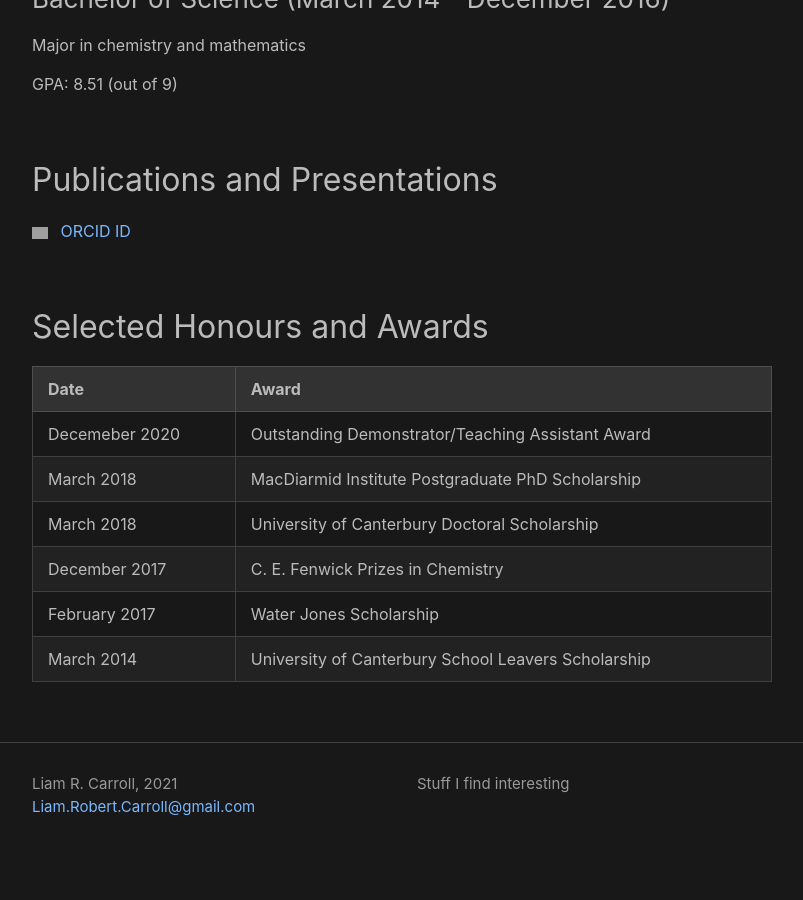
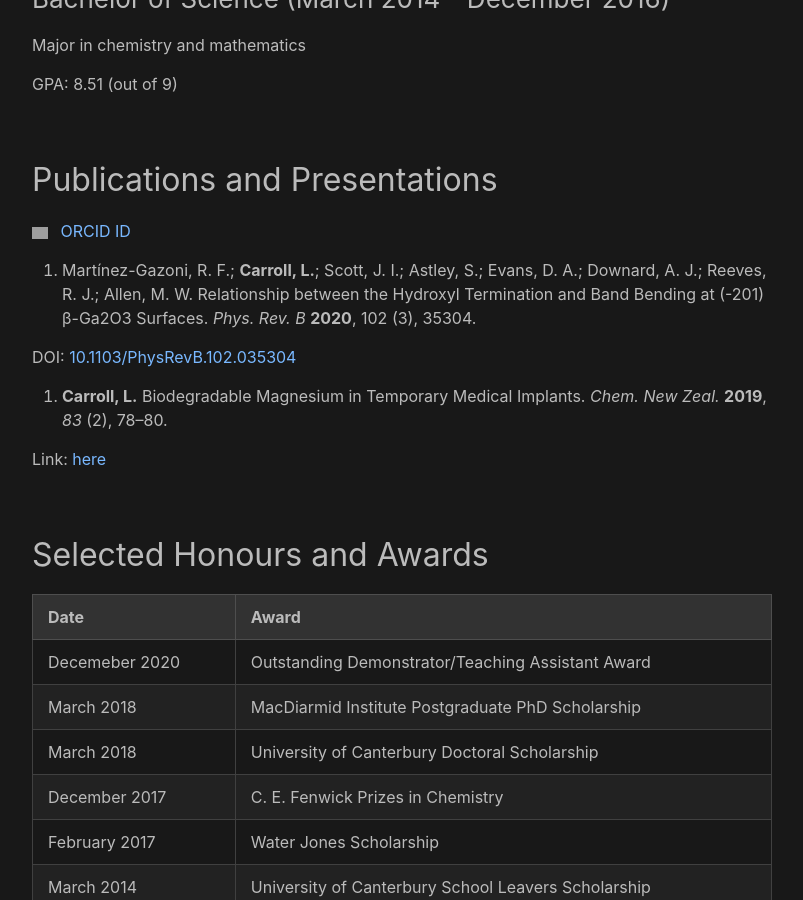
Before and after one commit to LRCarroll/LRCarroll, a Jekyll site: the page built from curricilum.md, in a window 1280 px wide and 900 px high, scrolled down 1193 px. Shown: the whole window, without its empty margins (238-1041 px from the left). Built offline with Jekyll 4.4.1, drawn with Linux system fonts in a browser that asks for light colours; before the commit the page ends 2071 px from its top, so only the background shows below that; grey boxes are pictures that could not be loaded.

Commit message:
Publications

```diff
--- a/curricilum.md
+++ b/curricilum.md
@@ -40,9 +40,18 @@ GPA: 8.51 (out of 9)
 ## Publications and Presentations
 <img src="https://orcid.org/sites/default/files/images/orcid_16x16.png" style="width:1em;margin-right:.5em;" alt="ORCID iD icon"> <a href="https://orcid.org/0000-0001-6721-5696">ORCID ID</a>
 
+2. Martínez-Gazoni, R. F.; **Carroll, L.**; Scott, J. I.; Astley, S.; Evans, D. A.; Downard, A. J.; Reeves, R. J.; Allen, M. W. Relationship between the Hydroxyl Termination and Band Bending at (-201) β-Ga2O3 Surfaces. *Phys. Rev. B* **2020**, 102 (3), 35304.
+
+DOI: <a href="https://doi.org/10.1103/PhysRevB.102.035304">10.1103/PhysRevB.102.035304</a>
+
+1. **Carroll, L.** Biodegradable Magnesium in Temporary Medical Implants. *Chem. New Zeal.* **2019**, *83* (2), 78–80.
+
+Link: <a href="https://nzic.org.nz/app/uploads/2019/05/CiNZ-Apr-2019.pdf">here</a>
 
 
 ## Selected Honours and Awards
+
+
 
 | Date | Award |
 | ---  | ---   |
```
